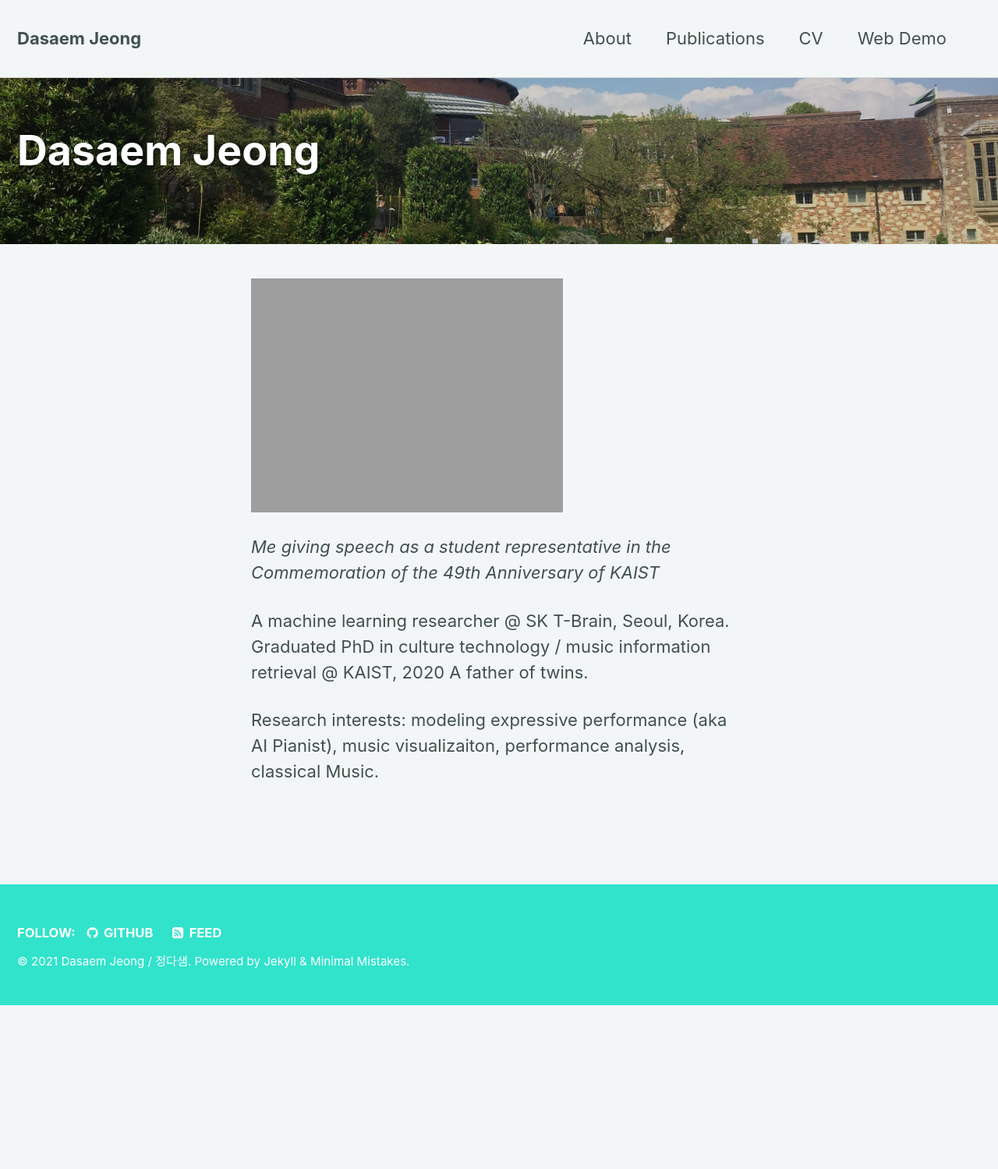
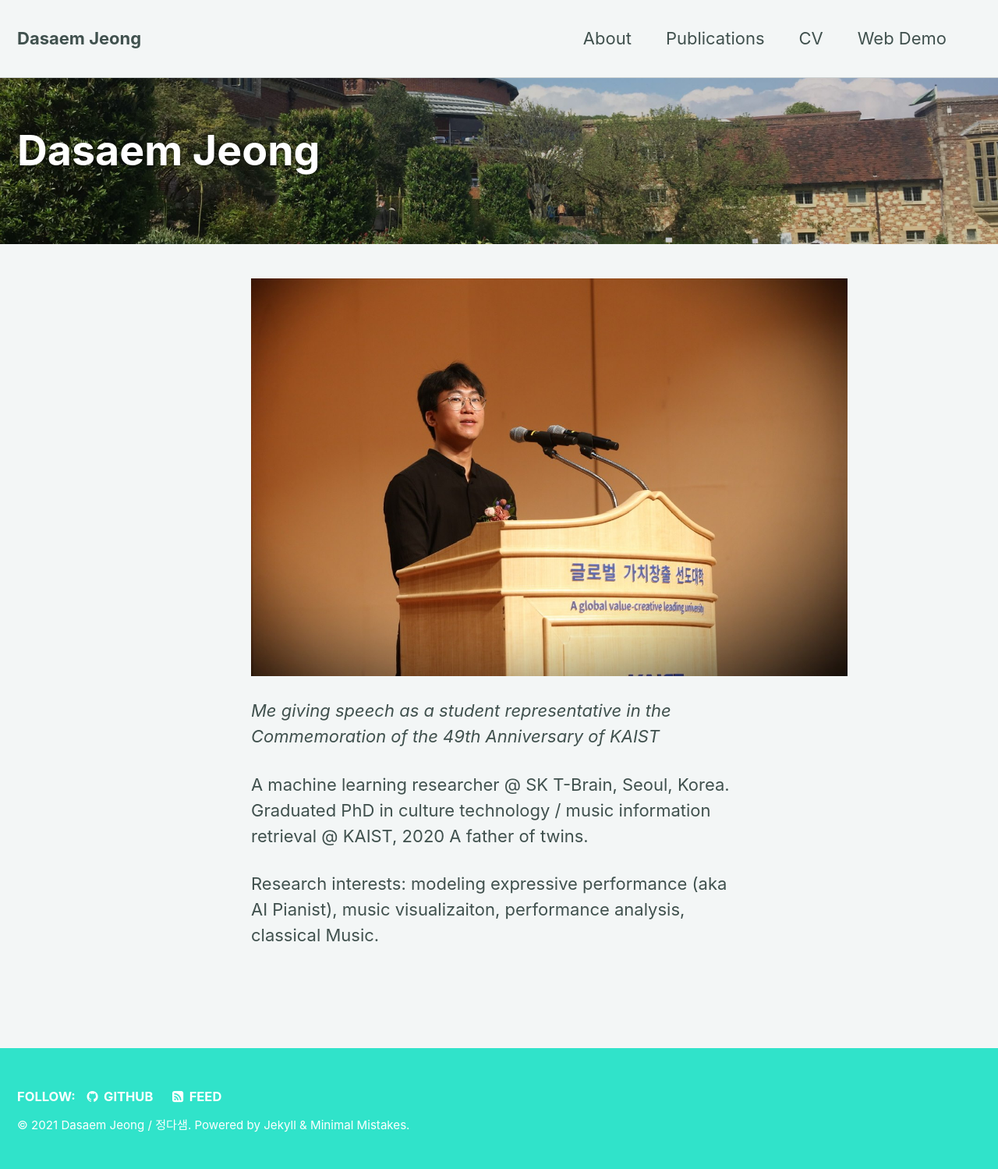
Before and after one commit to jdasam/jdasam.github.io, a Jekyll site: the page built from index.md, in a window 1280 px wide. Shown: the whole page at 78% size. Built offline with Jekyll 4.4.1, drawn with Linux system fonts in a browser that asks for light colours; the list of posts is cut into pages by our own code; before the commit the page ends 1289 px from its top, so only the background shows below that.

Commit message:
fix photo path

```diff
--- a/index.md
+++ b/index.md
@@ -6,7 +6,7 @@ header:
 <!-- author_profile: true -->
 ---
 
-![alt]({{ site.url }}{{ site.baseurl }}/assets/images/kaist_speech.jpeg)
+![alt]({{ site.url }}{{ site.baseurl }}/assets/images/kaist_speech.jpg)
 {: .full}
 *Me giving speech as a student representative in the Commemoration of the 49th Anniversary of KAIST*
 
```
